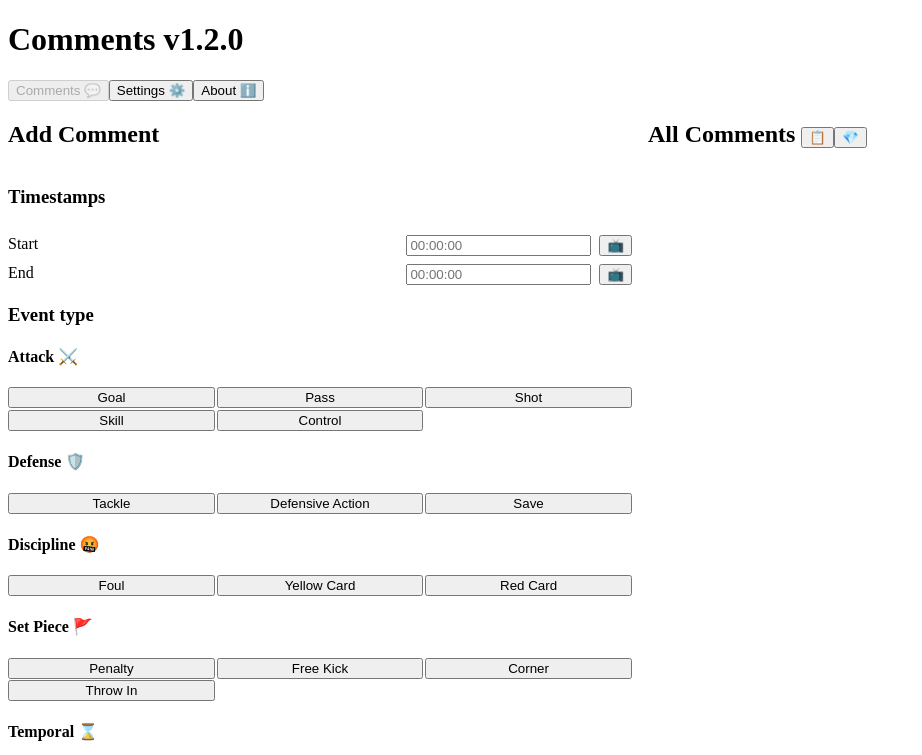
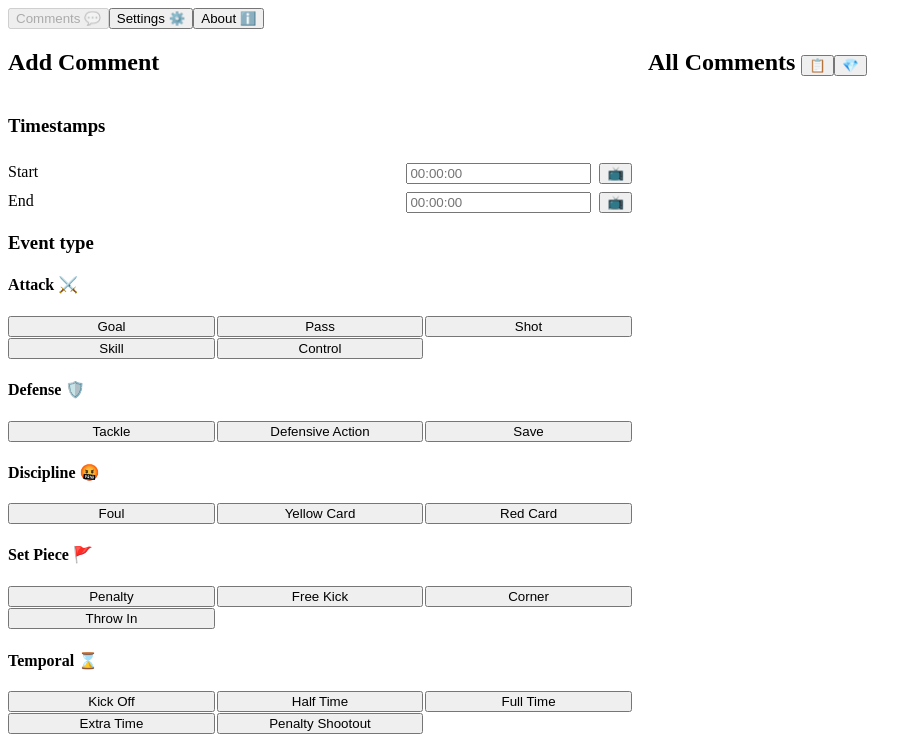
Before and after one commit to MWillis10231/video-comment, a Vue app: page / in a window 1280 px wide. Shown: the top 755 px of the page, without its empty margins (0-922 px from the left). Built offline with nearby package versions, Linux system fonts and the light colour scheme; the HTML template or start-up script is replaced by a standard one.

Commit message:
remove header

```diff
--- a/src/App.vue
+++ b/src/App.vue
@@ -29,10 +29,6 @@ getNewSettings();
   <div class="app"
     ref="app"
   >
-    <header>
-      <h1>Comments v1.2.0</h1>
-    </header>
-
     <nav>
       <button
         :class="['button', { active: page === PAGE.COMMENTS }]"
```
